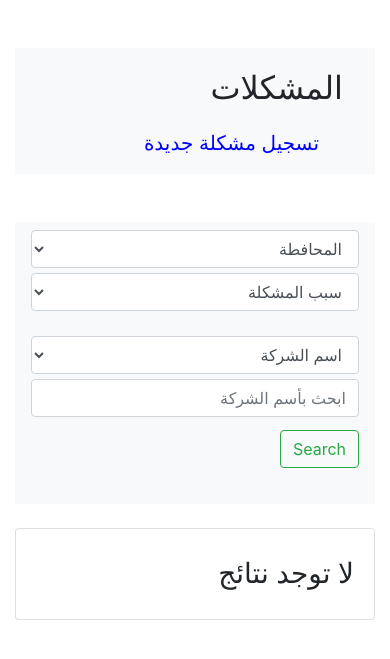
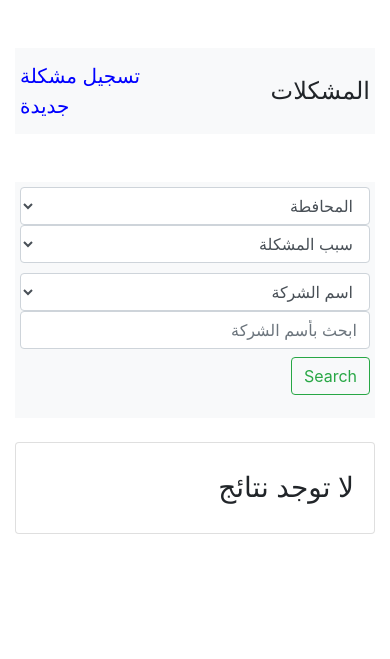
Before and after one commit to Nadern96/realestate-eye, a Django app: page /list in a window 390 px wide. Shown: the top 659 px of the page. Run offline with Django 4.2, Linux system fonts and the light colour scheme; data that the repository does not hold is empty; some libraries are stand-ins or nearby versions.

Commit message:
update nav ui

```diff
--- a/reviews/templates/base.html
+++ b/reviews/templates/base.html
@@ -14,6 +14,33 @@
         }
         body {
             overflow: scroll;
+        }
+
+        .navbar ul li a {
+            font-size: 20px;
+        }
+
+        @media only screen and (max-width: 600px) {
+            .navbar {
+                padding: 5px;
+            }
+            .navbar > ul, .navbar > a {
+                width: 45%;
+                padding: 0;
+                margin: 0;
+
+            }
+            .navbar ul li a {
+                text-align: left;
+            }
+
+            .navbar-brand h2 {
+                font-size: 24px;
+            }
+
+            .navbar ul li a {
+                font-size: 18px;
+            }
         }
     </style>
 
--- a/reviews/templates/review_form.html
+++ b/reviews/templates/review_form.html
@@ -11,7 +11,8 @@
     </a>
     <ul class="navbar-nav">
         <li class="nav-item active">
-                <a class="nav-link" href="{% url 'list_reviews' %}" style="color: blue; font-size: 20px;">البحث في المشكلات</a>
+            <a class="nav-link" href="{% url 'list_reviews' %}" style="color: blue; ">البحث في
+                المشكلات</a>
         </li>
     </ul>
 </nav>
@@ -22,7 +23,7 @@
 
 {% for message in messages %}
 <div class="container-fluid p-0">
-        <div class="alert {{ message.tags }} alert-dismissible" role="alert" >
+    <div class="alert {{ message.tags }} alert-dismissible" role="alert">
         <button type="button" class="close" data-dismiss="alert" aria-label="Close">
             <span aria-hidden="True">&times;</span>
         </button>
--- a/reviews/templates/reviews_list.html
+++ b/reviews/templates/reviews_list.html
@@ -19,19 +19,6 @@
         }
         .search-form-cntr-box {
            margin-bottom: 10px;
-        }
-    }
-
-    @media only screen and (max-width: 600px) {
-        .search-form-container {
-            align-items: space-between;
-            flex-direction: column;
-        }
-        .search-form-cntr-box {
-           margin-bottom: 20px;
-        }
-        .search-form-cntr-box-item {
-           margin-bottom: 5px;
         }
     }
 
```
Lines whose indentation alone changed are shown as unchanged.
